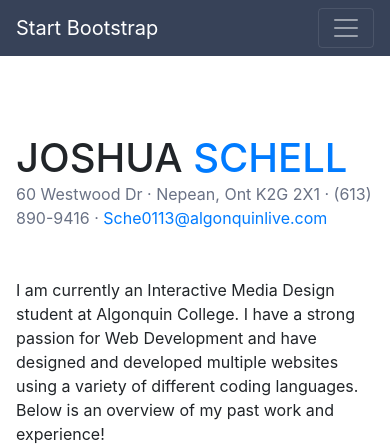
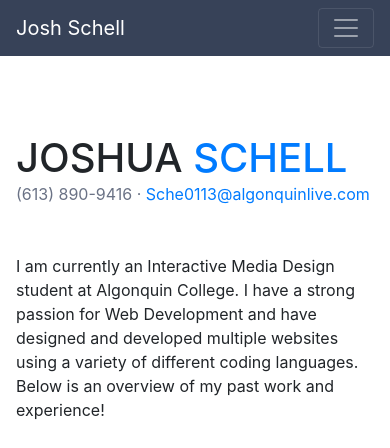
Before and after one commit to JoshSchellMedia/JoshSchellMedia.github.io, a website with bundled scripts: page index.html in a window 390 px wide. Shown: the top 448 px of the page. Built offline with nearby package versions, Linux system fonts and the light colour scheme; a script that the page names is missing; a web font is replaced by a local one.

Commit message:
Updated Info

```diff
--- a/index.html
+++ b/index.html
@@ -8,7 +8,7 @@
     <meta name="description" content="">
     <meta name="author" content="">
 
-    <title>Joshua Schell</title>
+    <title>Josh Schell</title>
 
     <!-- Bootstrap core CSS -->
     <link href="vendor/bootstrap/css/bootstrap.min.css" rel="stylesheet">
@@ -30,7 +30,7 @@
 
     <nav class="navbar navbar-expand-lg navbar-dark fixed-top" id="sideNav">
       <a class="navbar-brand js-scroll-trigger" href="#page-top">
-        <span class="d-block d-lg-none">Start Bootstrap</span>
+        <span class="d-block d-lg-none">Josh Schell</span>
         <span class="d-none d-lg-block">
           <img class="img-fluid img-profile rounded-circle mx-auto mb-2" src="img/profile.jpg" alt="">
         </span>
@@ -66,7 +66,7 @@
           <h1 class="mb-0">Joshua
             <span class="text-primary text-red">Schell</span>
           </h1>
-          <div class="white-subheading mb-5">60 Westwood Dr · Nepean, Ont K2G 2X1 · (613) 890-9416 ·
+          <div class="white-subheading mb-5">(613) 890-9416 ·
             <a href="Sche0113@algonquinlive.com">Sche0113@algonquinlive.com</a>
           </div>
           <p class="mb-5">I am currently an Interactive Media Design student at Algonquin College. I have a strong passion for Web Development and have designed and developed multiple websites using a variety of different coding languages. Below is an overview of my past work and experience!</p>
```
